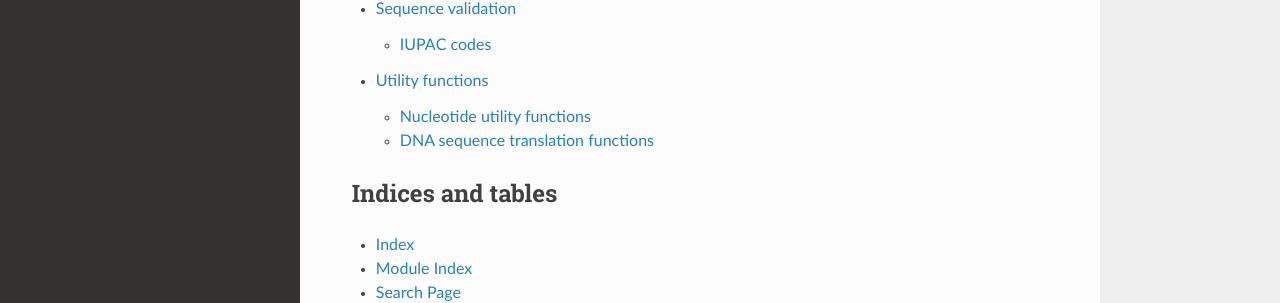
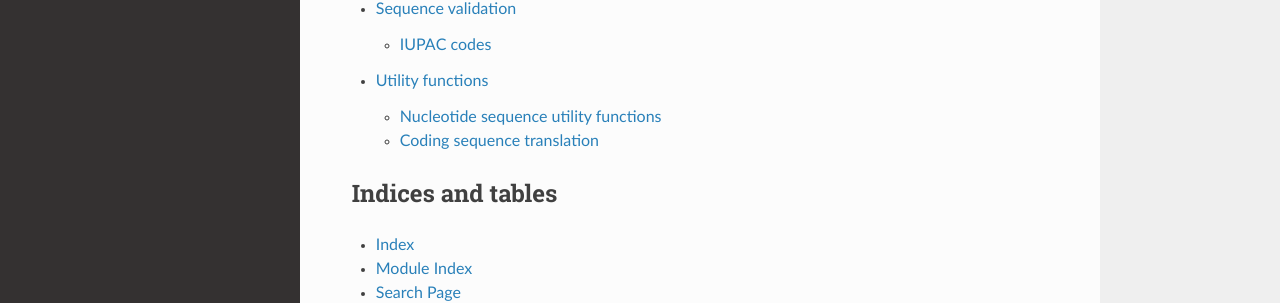
Before and after one commit to CountESS-Project/fqfa, a Sphinx documentation site: the page built from docs/index.rst, in a window 1280 px wide. Shown: the part 307-610 px from the top of the page. Built offline with Sphinx 7.4.7 and the Read the Docs theme 2.0.0, drawn with Linux system fonts in a browser that asks for light colours.

Commit message:
more informative headings

```diff
--- a/docs/util.rst
+++ b/docs/util.rst
@@ -8,14 +8,14 @@ For efficiency, these functions assume that any required validation
 fqfa has a copy of the :ref:`standard translation table<translation table>` and alternative translation tables can be imported using
 :py:func:`~fqfa.util.translate.ncbi_genetic_code_to_dict`.
 
-Nucleotide utility functions
-============================
+Nucleotide sequence utility functions
+=====================================
 
 .. automodule:: fqfa.util.nucleotide
    :members:
 
-DNA sequence translation functions
-==================================
+Coding sequence translation
+===========================
 
 .. automodule:: fqfa.util.translate
    :members:
```
